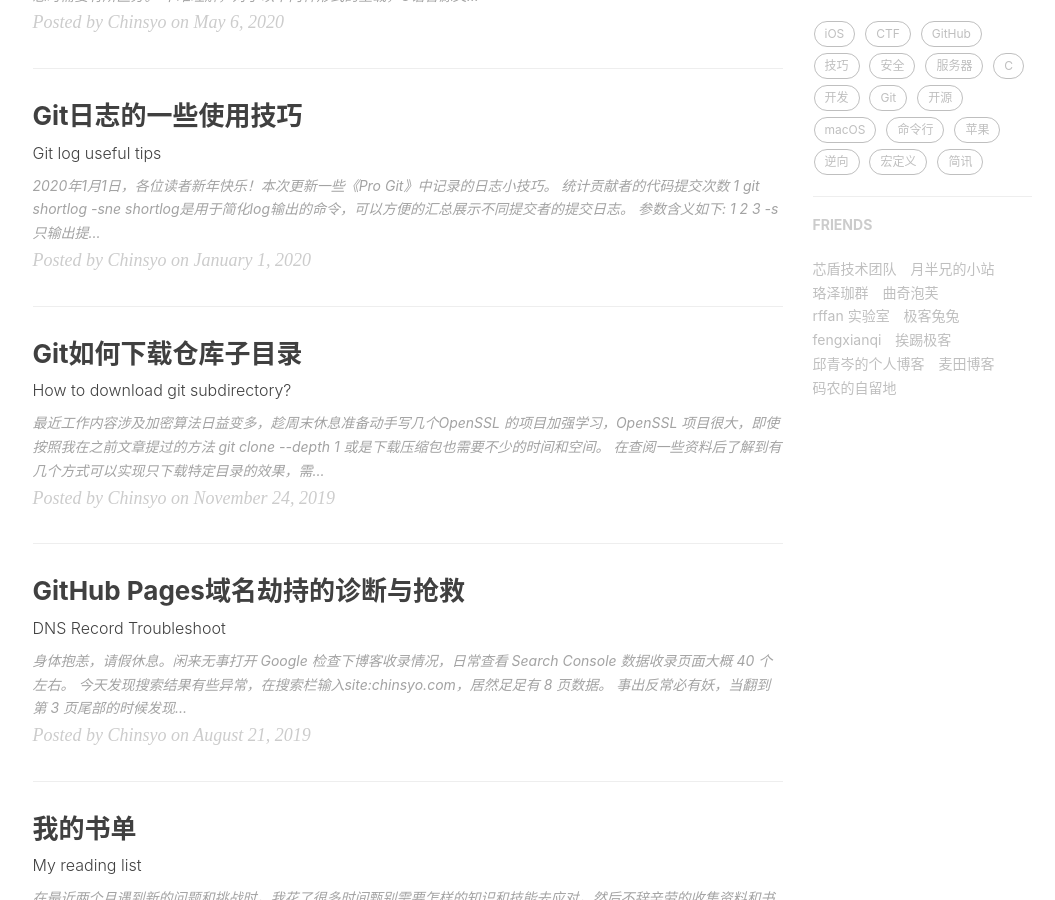
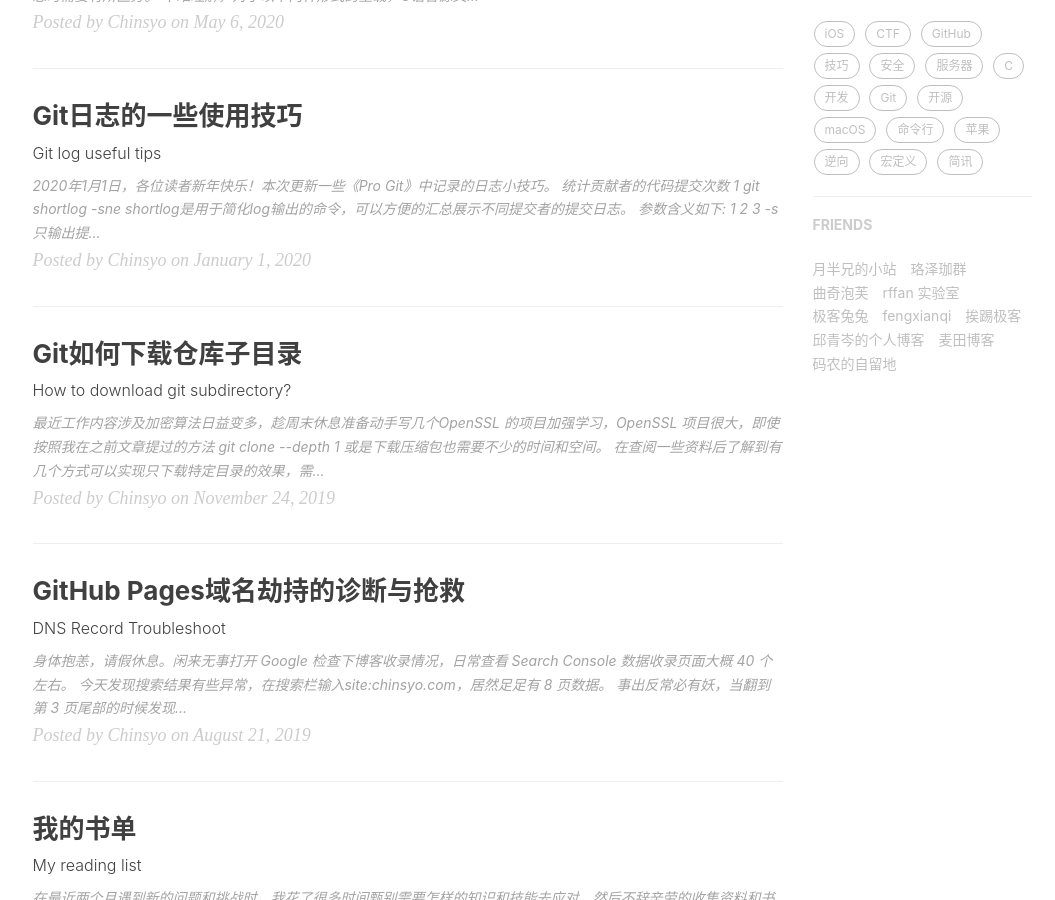
Before and after one commit to chinsyo/chinsyo.github.io, a Jekyll site: the page built from index.html, in a window 1280 px wide and 900 px high, scrolled down 844 px. Shown: the whole window, without its empty margins (135-1190 px from the left). Built offline with Jekyll 4.4.1, drawn with Linux system fonts in a browser that asks for light colours; the list of posts is cut into pages by our own code; comment, search, counter and statistics services are not loaded.

Commit message:
Update _config.yml

```diff
--- a/_config.yml
+++ b/_config.yml
@@ -97,10 +97,6 @@ featured-condition-size: 1              # A tag will be featured if the size of
 # Friends
 friends:
   -
-    title: "芯盾技术团队"
-    subtitle: "日月既往 不可复追"
-    href: "https://coreshield.github.io/"
-  -
     title: "月半兄的小站"
     subtitle: "Working on Android & Network Security"
     href: "https://yueban.github.io/"
```
